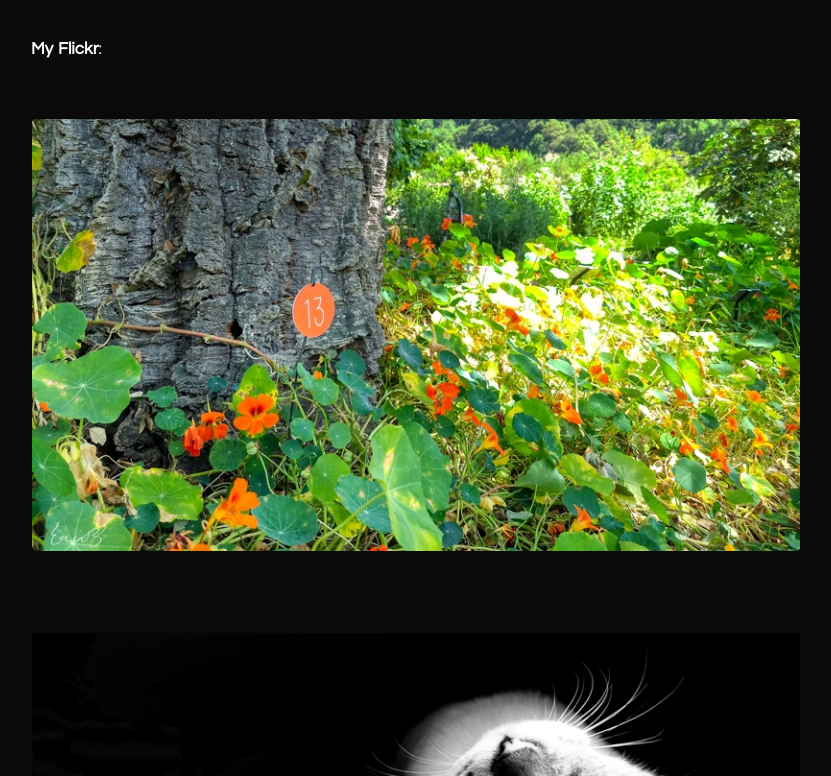
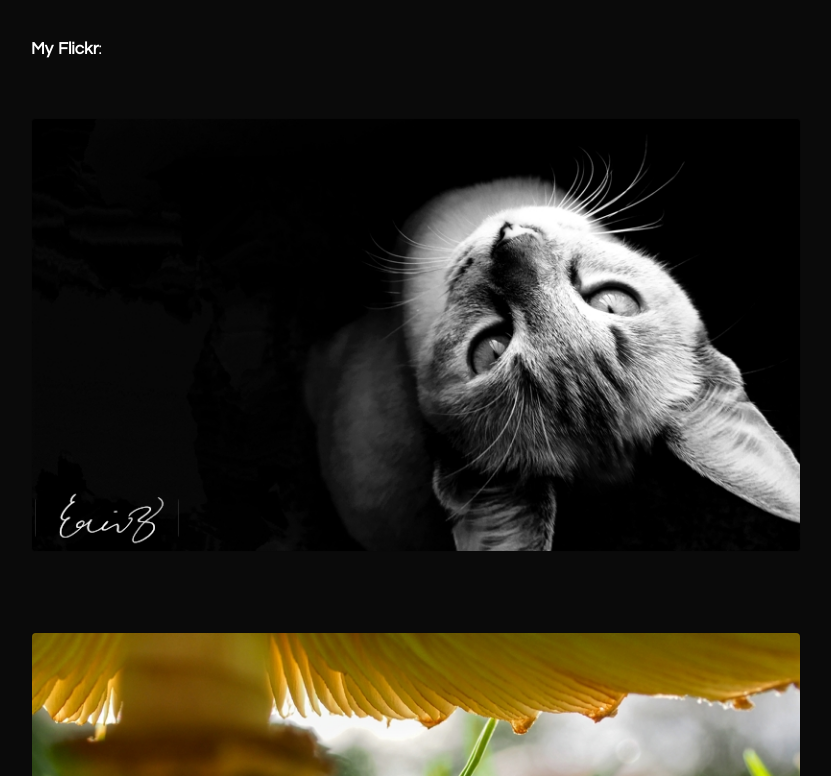
Before and after one commit to er1czz/er1czz.github.io, a plain HTML site: page blog/photo/index.html in a window 1280 px wide. Shown: the part 544-1320 px from the top of the page, without its empty margins (225-1056 px from the left). Drawn offline with nearby package versions, Linux system fonts and the light colour scheme.

Commit message:
Update index.html

```diff
--- a/blog/photo/index.html
+++ b/blog/photo/index.html
@@ -29,7 +29,6 @@
       <h2 id="blog_sub_title">Capture beauty of daily life</h2>
         <div id="blog">
             <p id="para_0_original"><b>My Flickr</b>:
-              <p><img src="/blog/photo/BNL_g.jpg"></p>
               <p><img src="/blog/photo/Paprika_g.jpg"></p>
               <p><img src="/blog/photo/Mushroom4s_g.jpg"></p>
               <p><img src="/blog/photo/Cucumber_g.jpg"></p>
```
